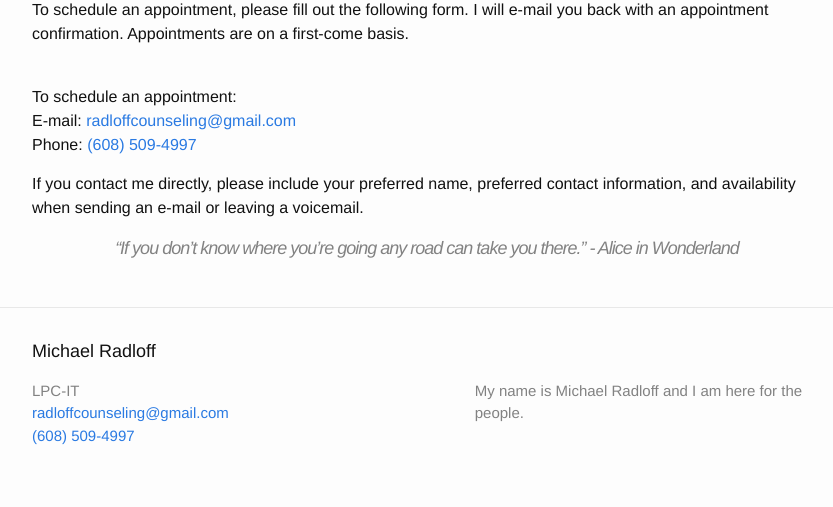
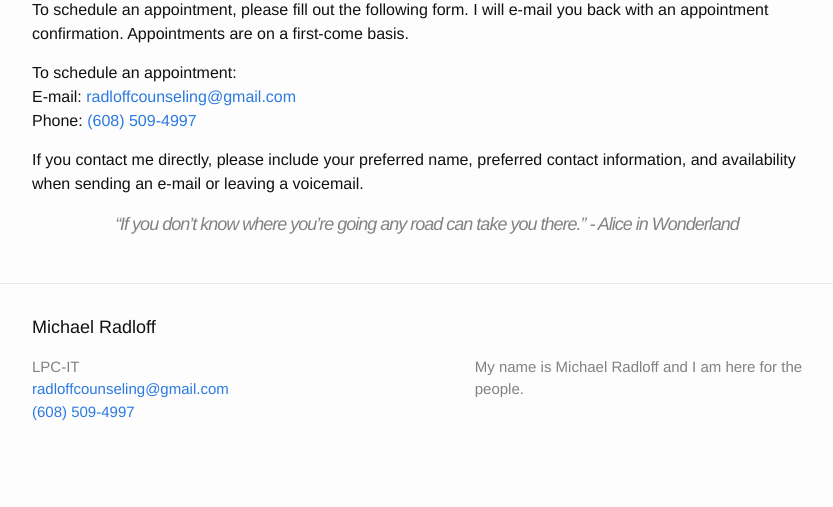
Before and after one commit to mradloff/mradloff, a Jekyll site: the page built from pages/contact.md, in a window 1280 px wide. Shown: the part 982-1489 px from the top of the page, without its empty margins (213-1046 px from the left). Built offline with Jekyll 4.4.1, drawn with Linux system fonts in a browser that asks for light colours; after the commit the page ends 1465 px from its top, so only the background shows below that.

```diff
--- a/pages/contact.md
+++ b/pages/contact.md
@@ -23,7 +23,7 @@ Please view my calendar for my current available times for the week.
 
 To schedule an appointment, please fill out the following form. I will e-mail you back with an appointment confirmation. Appointments are on a first-come basis.
 
-<br>To schedule an appointment:
+To schedule an appointment:
 <br>E-mail: [{{site.email}}](mailto:{{site.email}})
 <br>Phone: [{{site.phone}}](tel:{{site.phone}})
 
```
